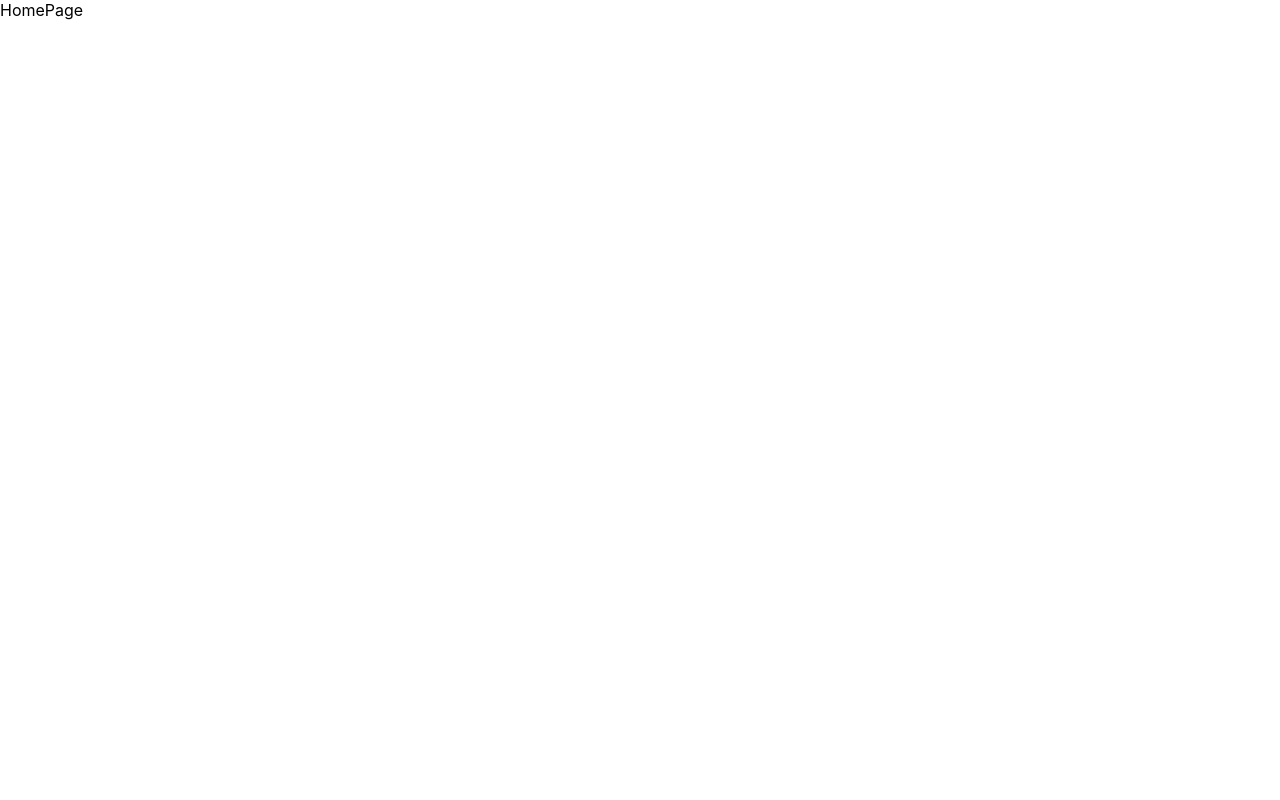
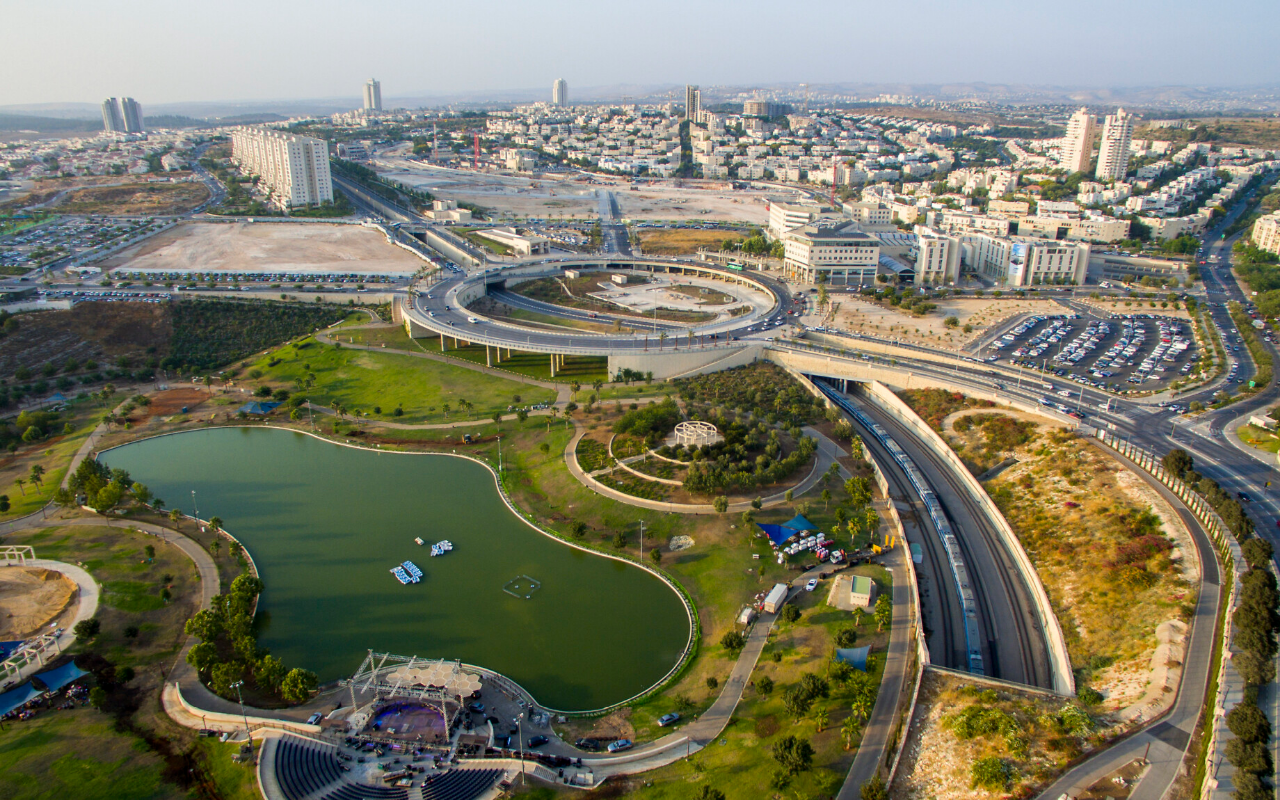
Before and after one commit to Dylc/streets, a React (Create React App) app: page / in a window 1280 px wide. Built offline with nearby package versions, Linux system fonts and the light colour scheme.

Commit message:
feat: add home image to home page

```diff
--- a/src/index.css
+++ b/src/index.css
@@ -1,13 +1,20 @@
 body {
   margin: 0;
-  font-family: -apple-system, BlinkMacSystemFont, 'Segoe UI', 'Roboto', 'Oxygen',
-    'Ubuntu', 'Cantarell', 'Fira Sans', 'Droid Sans', 'Helvetica Neue',
+  font-family: -apple-system, BlinkMacSystemFont, "Segoe UI", "Roboto", "Oxygen",
+    "Ubuntu", "Cantarell", "Fira Sans", "Droid Sans", "Helvetica Neue",
     sans-serif;
   -webkit-font-smoothing: antialiased;
   -moz-osx-font-smoothing: grayscale;
 }
 
 code {
-  font-family: source-code-pro, Menlo, Monaco, Consolas, 'Courier New',
+  font-family: source-code-pro, Menlo, Monaco, Consolas, "Courier New",
     monospace;
 }
+
+#root,
+body,
+html {
+  width: 100%;
+  height: 100%;
+}
--- a/src/pages/HomePage.js
+++ b/src/pages/HomePage.js
@@ -1,5 +1,16 @@
 // import { Outlet } from "react-router-dom";
 
+import { styled } from "@mui/material/styles";
+
+const HomeImageBackground = styled("div")`
+  height: 100%;
+  width: 100%;
+  background: url(/modiin_view.jpeg) no-repeat center center fixed;
+  -webkit-background-size: cover;
+  -moz-background-size: cover;
+  -o-background-size: cover;
+  background-size: cover;
+`;
 export default function HomePage() {
-  return <div> HomePage </div>;
+  return <HomeImageBackground />;
 }
```
Also changed, not shown: public/modiin_view.jpeg (added).
